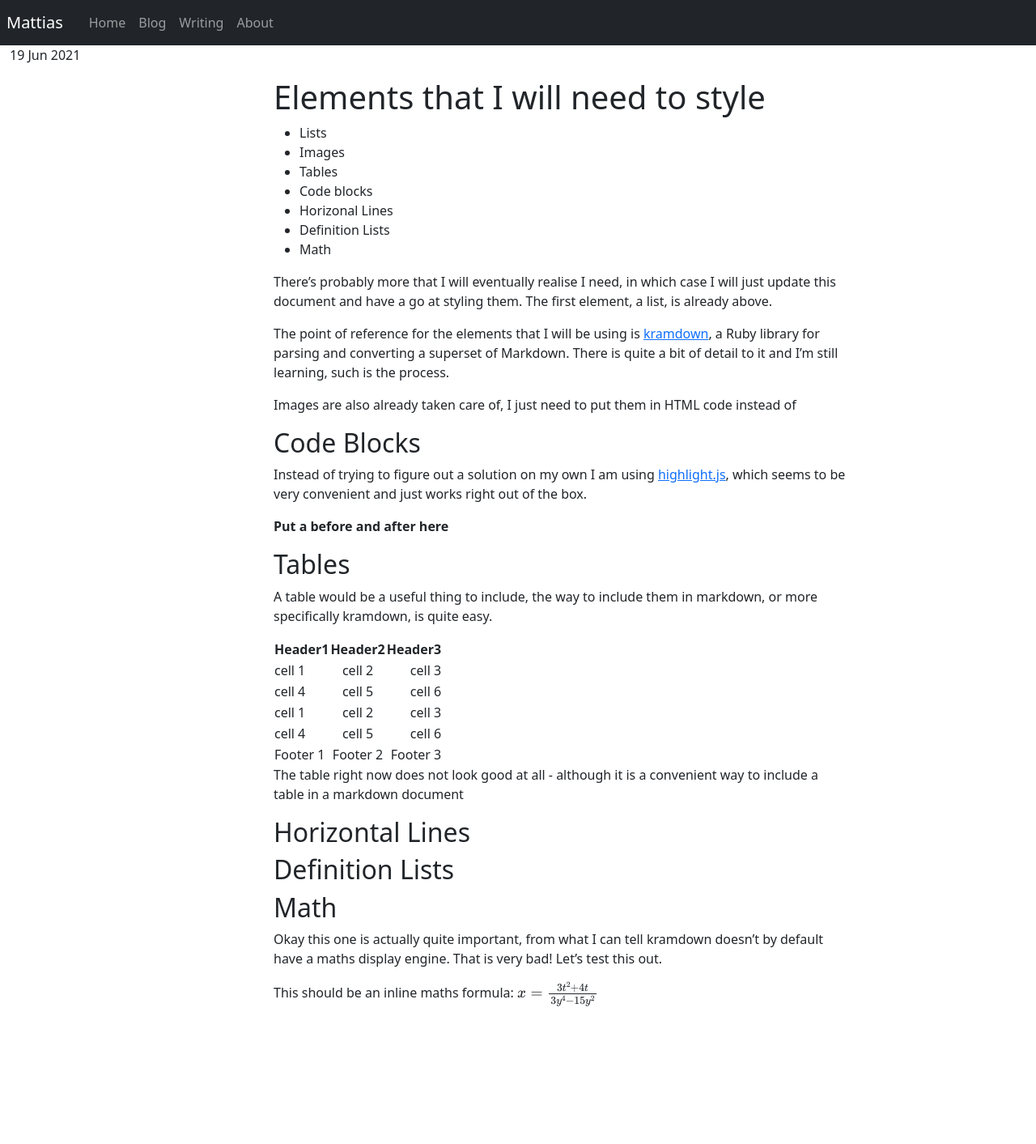
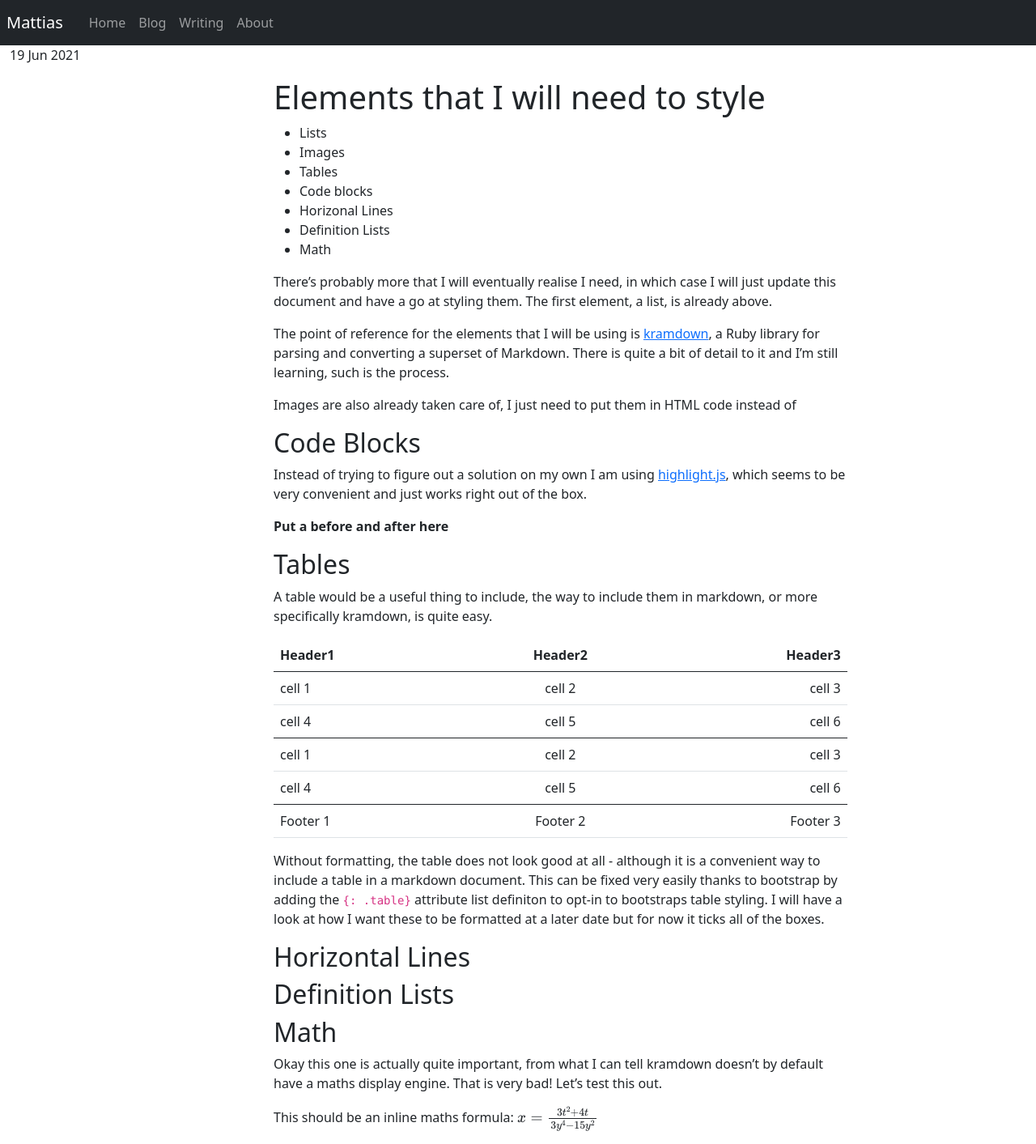
Before and after one commit to tolhurmatt/LuckyRabbi.github.io, a Jekyll site: the page built from _posts/2021-06-19-The-Subject-Of-Style.md, in a window 1280 px wide. Shown: the whole page at 81% size. Built offline with Jekyll 4.4.1, drawn with Linux system fonts in a browser that asks for light colours; nearby versions of some CDN libraries; before the commit the page ends 1259 px from its top, so only the background shows below that.

Commit message:
formatting tables

```diff
--- a/_posts/2021-06-19-The-Subject-Of-Style.md
+++ b/_posts/2021-06-19-The-Subject-Of-Style.md
@@ -42,9 +42,9 @@ A table would be a useful thing to include, the way to include them in markdown,
 | cell 4   | cell 5   | cell 6   |
 |=====
 | Footer 1   | Footer 2   | Footer 3
+{: .table}
 
-
-The table right now does not look good at all - although it is a convenient way to include a table in a markdown document
+Without formatting, the table does not look good at all - although it is a convenient way to include a table in a markdown document. This can be fixed very easily thanks to bootstrap by adding the `{: .table}` attribute list definiton to opt-in to bootstraps table styling. I will have a look at how I want these to be formatted at a later date but for now it ticks all of the boxes.
 
 ## Horizontal Lines
 
```
